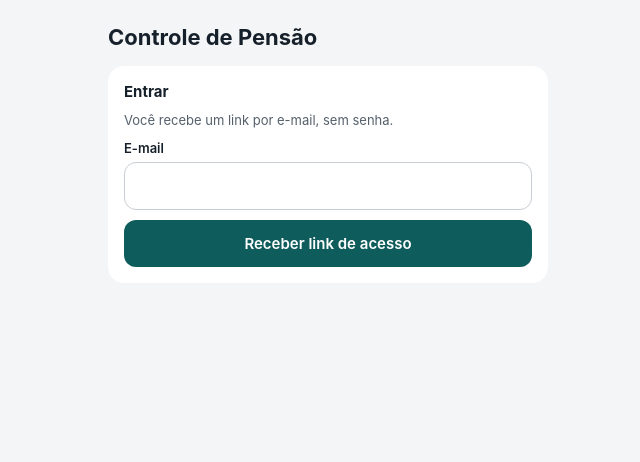
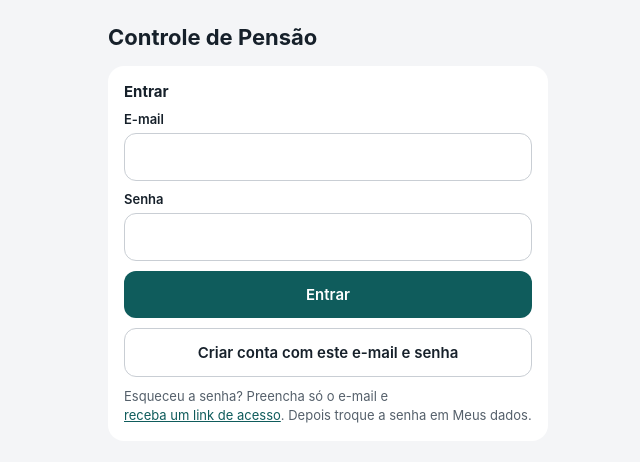
Before and after one commit to jairobraga01/controle-pensao, a Next.js app: page /login in a window 1280 px wide. Shown: the top 462 px of the page, without its empty margins (312-952 px from the left). Built offline with nearby package versions, Linux system fonts and the light colour scheme.

Commit message:
Login com e-mail e senha
Entrar e criar conta com senha; o link por e-mail fica para quem esqueceu
a senha, que depois troca a senha em Meus dados.

Co-Authored-By: Claude Opus 5.5 (1M context) <noreply@anthropic.com>
Claude-Session: https://claude.ai/code/session_01T8Dji3GDRcnpVtRYpX7Ym8

```diff
--- a/app/globals.css
+++ b/app/globals.css
@@ -56,6 +56,7 @@ input[type="checkbox"], input[type="radio"] { width: 20px; min-height: 20px; acc
 .botao { display: block; width: 100%; text-align: center; text-decoration: none; border: 0; border-radius: 12px; background: var(--marca); color: #fff; font: inherit; font-size: 15px; font-weight: 600; padding: 14px; cursor: pointer; }
 .botao.claro { background: #fff; color: var(--marca); }
 .botao.contorno { background: #fff; color: var(--texto); border: 1px solid var(--borda); }
+.link { background: none; border: 0; padding: 0; font: inherit; color: var(--marca); text-decoration: underline; cursor: pointer; }
 
 .menu { position: fixed; bottom: 0; left: 0; right: 0; background: #fff; border-top: 1px solid var(--linha); }
 .menu ul { max-width: 480px; margin: 0 auto; padding: 6px 8px 14px; list-style: none; display: grid; grid-template-columns: repeat(4, minmax(0, 1fr)); }
--- a/app/login/actions.ts
+++ b/app/login/actions.ts
@@ -3,17 +3,71 @@
 import { redirect } from "next/navigation";
 import { criarClienteServidor } from "@/lib/supabase/server";
 
+function destino(form: FormData) {
+  const v = String(form.get("voltar") ?? "/");
+  return v.startsWith("/") && !v.startsWith("//") ? v : "/";
+}
+
+function voltarAoLogin(form: FormData, params: Record<string, string>): never {
+  const q = new URLSearchParams({ ...params, voltar: destino(form) });
+  redirect(`/login?${q}`);
+}
+
+function credenciais(form: FormData) {
+  return {
+    email: String(form.get("email") ?? "").trim(),
+    password: String(form.get("senha") ?? ""),
+  };
+}
+
 export async function entrar(form: FormData) {
-  const email = String(form.get("email") ?? "").trim();
-  const voltar = String(form.get("voltar") ?? "/");
+  const supabase = await criarClienteServidor();
+  const { error } = await supabase.auth.signInWithPassword(credenciais(form));
+  if (error) {
+    const msg =
+      error.code === "email_not_confirmed"
+        ? "Confirme o seu e-mail pelo link que enviamos antes de entrar."
+        : "E-mail ou senha incorretos.";
+    voltarAoLogin(form, { erro: msg });
+  }
+  redirect(destino(form));
+}
+
+export async function criarConta(form: FormData) {
+  const { email, password } = credenciais(form);
+  if (password.length < 8) voltarAoLogin(form, { erro: "A senha precisa ter pelo menos 8 caracteres." });
+  const supabase = await criarClienteServidor();
+  const site = process.env.NEXT_PUBLIC_SITE_URL ?? "http://localhost:3000";
+  const { data, error } = await supabase.auth.signUp({
+    email,
+    password,
+    options: { emailRedirectTo: `${site}/auth/callback?voltar=${encodeURIComponent(destino(form))}` },
+  });
+  if (error) {
+    const msg =
+      error.code === "user_already_exists"
+        ? "Já existe uma conta com esse e-mail. Use Entrar."
+        : "Não foi possível criar a conta. Tente de novo.";
+    voltarAoLogin(form, { erro: msg });
+  }
+  // Sem confirmação de e-mail no Supabase, a conta já entra logada.
+  if (data.session) redirect(destino(form));
+  voltarAoLogin(form, { enviado: "1" });
+}
+
+/** Esqueceu a senha: entra por um link no e-mail e troca a senha em Meus dados. */
+export async function receberLink(form: FormData) {
   const supabase = await criarClienteServidor();
   const site = process.env.NEXT_PUBLIC_SITE_URL ?? "http://localhost:3000";
   const { error } = await supabase.auth.signInWithOtp({
-    email,
-    options: { emailRedirectTo: `${site}/auth/callback?voltar=${encodeURIComponent(voltar)}` },
+    email: String(form.get("email") ?? "").trim(),
+    options: {
+      shouldCreateUser: false,
+      emailRedirectTo: `${site}/auth/callback?voltar=${encodeURIComponent("/perfil")}`,
+    },
   });
-  if (error) redirect(`/login?erro=${encodeURIComponent("Não foi possível enviar o link. Tente de novo.")}`);
-  redirect("/login?enviado=1");
+  if (error) voltarAoLogin(form, { erro: "Não foi possível enviar o link. Tente de novo." });
+  voltarAoLogin(form, { enviado: "1" });
 }
 
 export async function sair() {
--- a/app/login/page.tsx
+++ b/app/login/page.tsx
@@ -1,4 +1,4 @@
-import { entrar } from "./actions";
+import { criarConta, entrar, receberLink } from "./actions";
 
 export default async function Login({
   searchParams,
@@ -12,21 +12,31 @@ export default async function Login({
         <h1>Controle de Pensão</h1>
       </header>
       <main className="conteudo">
-        {enviado ? (
-          <div className="ok">Enviamos um link de acesso para o seu e-mail. Abra-o neste aparelho.</div>
-        ) : (
+        {enviado && <div className="ok">Enviamos um link para o seu e-mail. Abra-o neste aparelho.</div>}
         <form action={entrar} className="cartao">
           <h2>Entrar</h2>
-            <p className="dica">Você recebe um link por e-mail, sem senha.</p>
           <input type="hidden" name="voltar" value={voltar ?? "/"} />
           <label>
             E-mail
             <input name="email" type="email" required autoComplete="email" />
           </label>
+          <label>
+            Senha
+            <input name="senha" type="password" required minLength={8} autoComplete="current-password" />
+          </label>
           {erro && <p className="erro">{erro}</p>}
-            <button className="botao" type="submit">Receber link de acesso</button>
+          <button className="botao" type="submit">Entrar</button>
+          <button className="botao contorno" type="submit" formAction={criarConta}>
+            Criar conta com este e-mail e senha
+          </button>
+          <p className="dica">
+            Esqueceu a senha? Preencha só o e-mail e{" "}
+            <button type="submit" formAction={receberLink} formNoValidate className="link">
+              receba um link de acesso
+            </button>
+            . Depois troque a senha em Meus dados.
+          </p>
         </form>
-        )}
       </main>
     </div>
   );
```
Also changed, not shown: app/perfil/actions.ts (+8 -0 lines), app/perfil/page.tsx (+12 -4 lines), 1 other file (tests, documents, lock files or other folders). Lines whose indentation alone changed are shown as unchanged.
